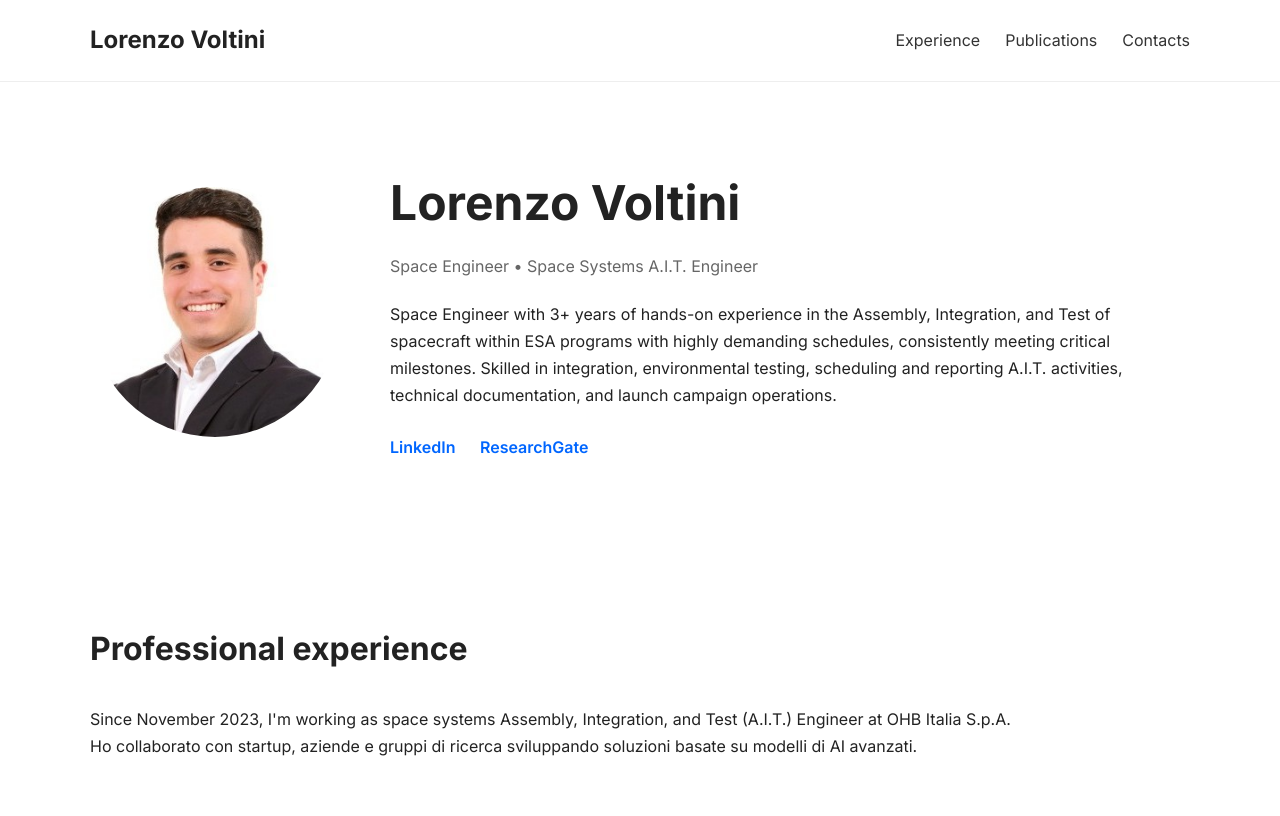
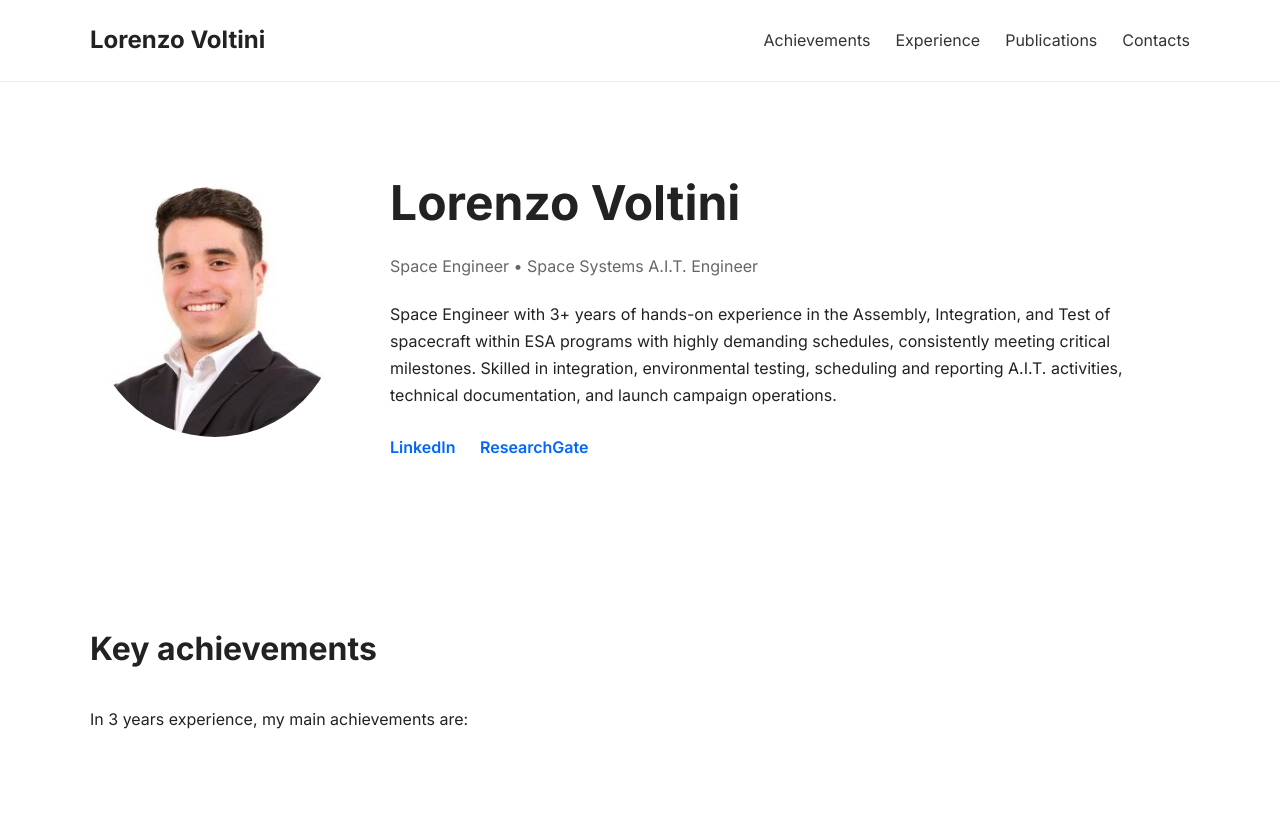
Before and after one commit to lorenzovoltini/lorenzovoltini.github.io, a plain HTML site: page index.html in a window 1280 px wide. Shown: the top 816 px of the page. Drawn offline with Linux system fonts and the light colour scheme.

Commit message:
index.html

```diff
--- a/index.html
+++ b/index.html
@@ -18,6 +18,7 @@
             <h2>Lorenzo Voltini</h2>
 
             <ul>
+                <li><a href="#achievements">Achievements</a></li>
                 <li><a href="#about">Experience</a></li>
                 <li><a href="#publications">Publications</a></li>
                 <li><a href="#contacts">Contacts</a></li>
@@ -48,6 +49,18 @@
             </div>
 
         </div>
+
+    </div>
+</section>
+
+<section id="achievements" class="section">
+    <div class="container">
+
+        <h2>Key achievements</h2>
+
+        <p>
+            In 3 years experience, my main achievements are:
+        </p>
 
     </div>
 </section>
```
